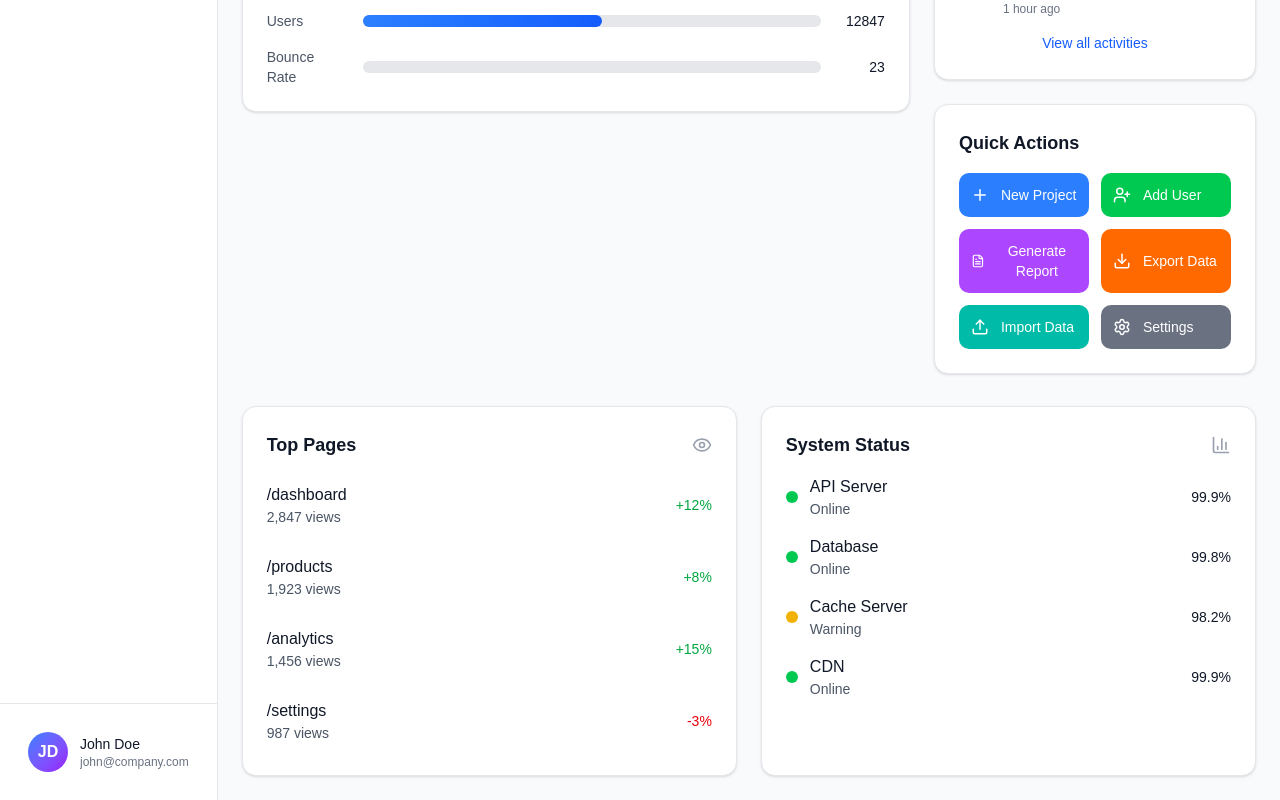
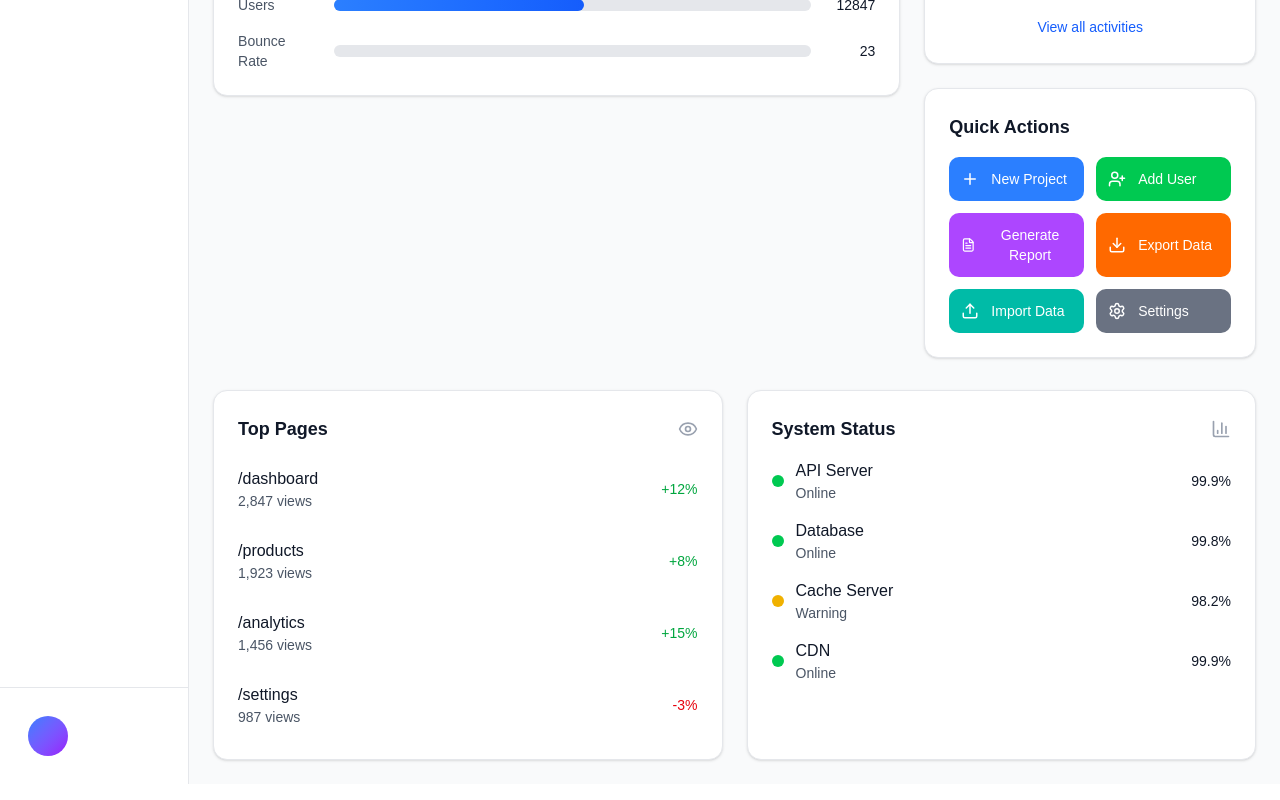
Before and after one commit to LuxDavid/New-teslo-proyect, a React (Vite) app: page /admin in a window 1280 px wide. Shown: the part 722-1522 px from the top of the page. Built offline with nearby package versions, Linux system fonts and the light colour scheme; no server answers; a web font is replaced by a local one.

Commit message:
Info user en AdminSidebar implemented

```diff
--- a/src/admin/components/AdminSidebar.tsx
+++ b/src/admin/components/AdminSidebar.tsx
@@ -13,6 +13,7 @@
 } from 'lucide-react';
 import { CustomLogo } from '@/components/custom/CustomLogo';
 import { Link, useLocation } from 'react-router';
+import { useAuthStore } from '@/auth/store/auth.store';
 
 interface SidebarProps {
   isCollapsed: boolean;
@@ -22,6 +23,7 @@
 export const AdminSidebar: React.FC<SidebarProps> = ({ isCollapsed, onToggle }) => {
 
   const {pathname}= useLocation();
+  const {user} = useAuthStore();
 
   const menuItems = [
     { icon: Home, label: 'Dashboard', to:'/admin' },
@@ -88,11 +90,11 @@
         <div className="p-4 border-t border-gray-200">
           <div className="flex items-center space-x-3 p-3 rounded-lg hover:bg-gray-50 transition-colors cursor-pointer">
             <div className="w-10 h-10 bg-linear-to-br from-blue-500 to-purple-600 rounded-full flex items-center justify-center text-white font-semibold">
-              JD
+              {user?.fullName.substring(0,2)}
             </div>
             <div className="flex-1 min-w-0">
-              <p className="text-sm font-medium text-gray-900 truncate">John Doe</p>
-              <p className="text-xs text-gray-500 truncate">john@company.com</p>
+              <p className="text-sm font-medium text-gray-900 truncate">{user?.fullName}</p>
+              <p className="text-xs text-gray-500 truncate">{user?.email}</p>
             </div>
           </div>
         </div>
```
